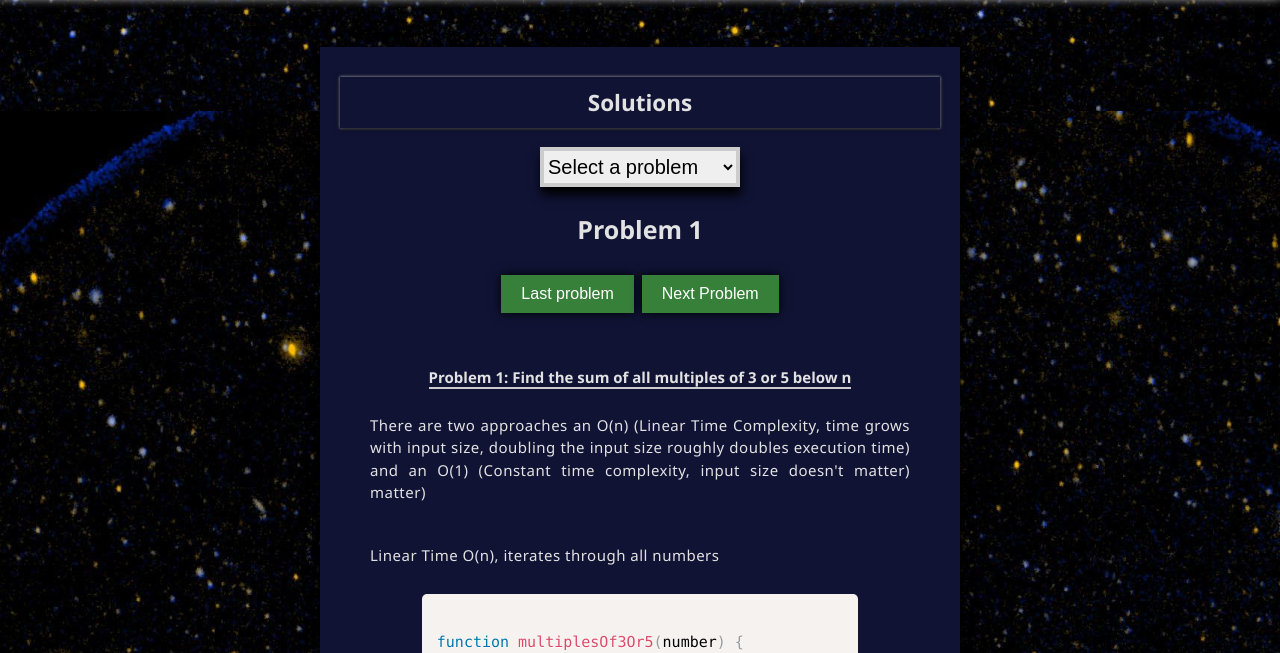
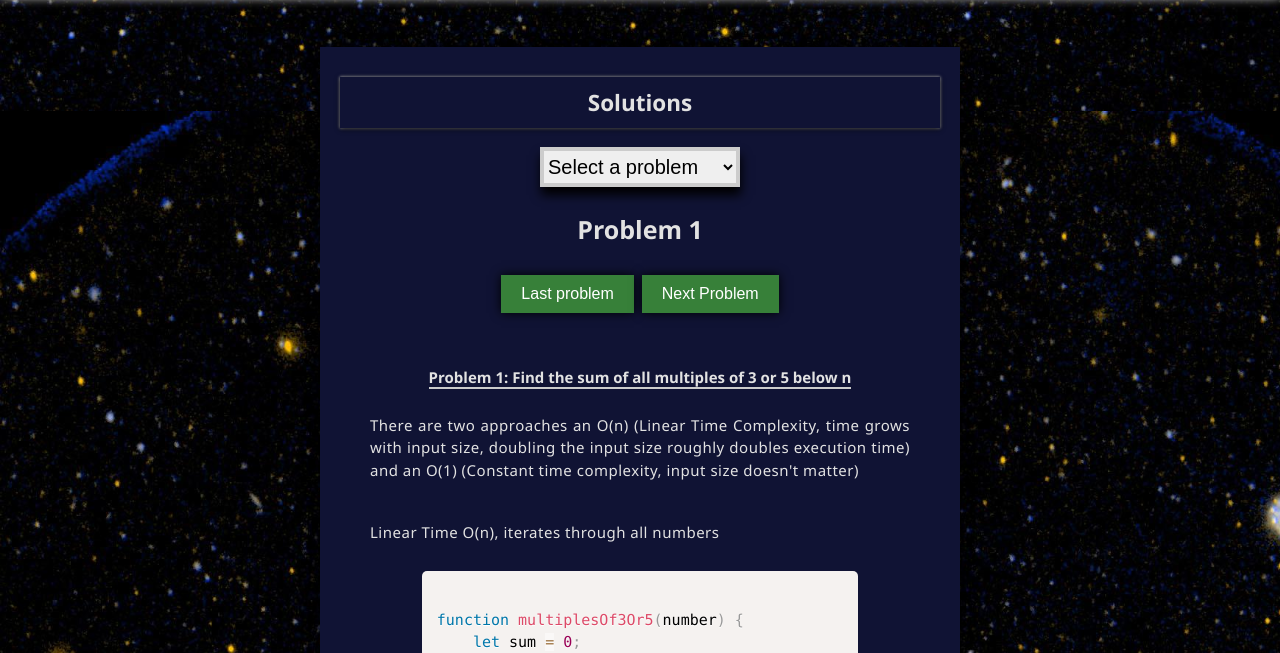
Before and after one commit to DiscipleHazen/ProjectEulerSolutions, a plain HTML site: page index.html in a window 1280 px wide. Shown: the part 89-742 px from the top of the page. Drawn offline with nearby package versions, Linux system fonts and the light colour scheme.

Commit message:
typo: fix typo in index.html

```diff
--- a/index.html
+++ b/index.html
@@ -42,8 +42,7 @@
                     <p id="description-1">There are two approaches an O(n) (Linear Time Complexity,
 time grows with input size, doubling the input size roughly
 doubles execution time) and an O(1) (Constant time
-complexity, input size doesn't matter)
-matter)</p>
+complexity, input size doesn't matter)</p>
                     <p id="description-1.1">Linear Time O(n), iterates through all numbers
                     <pre id="solution-1-pre"><code id="solution-1" class="language-javascript">
 function multiplesOf3Or5(number) {
```
